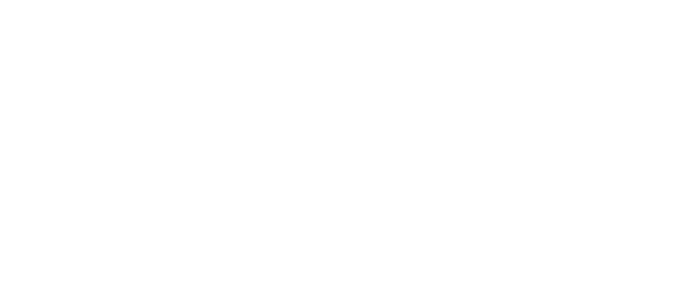
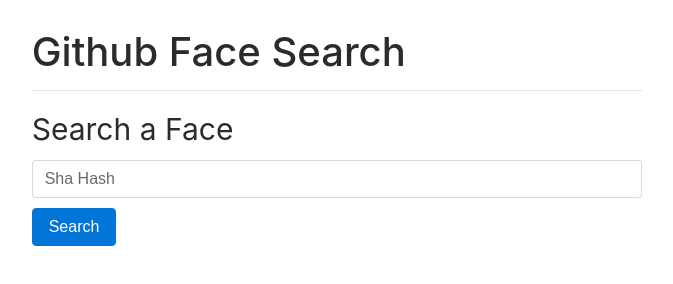
Before and after one commit to dalva19/github-api-project, a plain HTML site: page index.html in a window 1280 px wide. Shown: the whole page, without its empty margins (90-763 px from the left). Drawn offline with nearby package versions, Linux system fonts and the light colour scheme.

Commit message:
basic structure and design

```diff
--- a/index.html
+++ b/index.html
@@ -15,10 +15,36 @@
       integrity="sha384-rwoIResjU2yc3z8GV/NPeZWAv56rSmLldC3R/AZzGRnGxQQKnKkoFVhFQhNUwEyJ"
       crossorigin="anonymous"
     />
-
     <title>Github API Project</title>
   </head>
   <body>
+    <div class="container-fluid">
+      <div class="row">
+        <div class="col-md-6 offset-md-1">
+          <div class="page-header">
+            <h1>Github Face Search</h1>
+            <hr />
+
+            <div class="faces"></div>
+
+            <form class="form-group" action="">
+              <label class="faces-search" for="faces-search"
+                >Search a Face</label
+              >
+              <input
+                type="text"
+                class="form-control"
+                id="search-query"
+                placeholder="Sha Hash"
+              />
+
+              <button type="button" class="btn btn-primary">Search</button>
+            </form>
+          </div>
+        </div>
+      </div>
+    </div>
+
     <script
       src="https://code.jquery.com/jquery-3.1.1.slim.min.js"
       integrity="sha384-A7FZj7v+d/sdmMqp/nOQwliLvUsJfDHW+k9Omg/a/EheAdgtzNs3hpfag6Ed950n"
--- a/style.css
+++ b/style.css
@@ -0,0 +1,12 @@
+.page-header {
+  margin-top: 30px;
+}
+
+.faces-search {
+  font-size: 30px;
+}
+
+.btn {
+  margin-top: 10px;
+  background-color: blue;
+}
```
